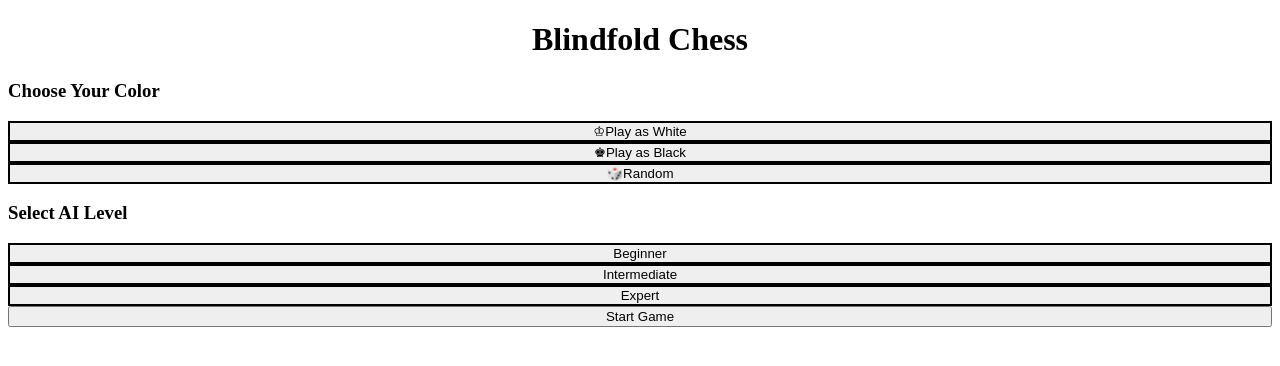
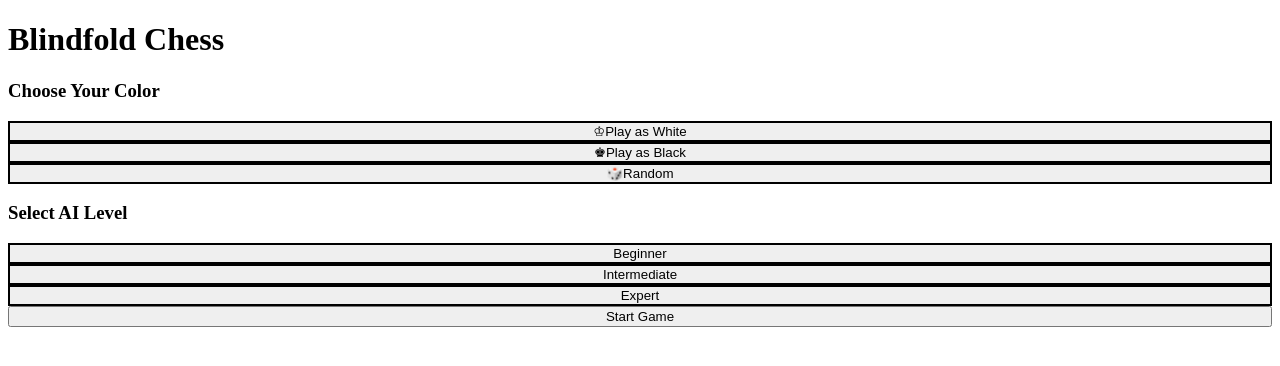
Before and after one commit to checkmate-works/blindfold-chess-deprecated, a React (Vite) app: page /game/setup in a window 1280 px wide. Shown: the top 366 px of the page. Built offline with nearby package versions, Linux system fonts and the light colour scheme.

Commit message:
Fix game components

```diff
--- a/src/features/game/components/MoveInput.tsx
+++ b/src/features/game/components/move-input.tsx
@@ -4,11 +4,17 @@ const PIECES = ["K", "Q", "R", "B", "N"];
 const FILES = ["a", "b", "c", "d", "e", "f", "g", "h"];
 const RANKS = ["1", "2", "3", "4", "5", "6", "7", "8"];
 
-interface ButtonRowProps {
+type ButtonRowProps = {
   symbols: string[];
   onSymbolClick: (symbol: string) => void;
   disabled?: boolean;
-}
+};
+
+type MoveInputProps = {
+  isPlayerTurn: boolean;
+  lastMove?: string;
+  onMove?: (move: string) => void;
+};
 
 const ButtonRow = ({ symbols, onSymbolClick, disabled }: ButtonRowProps) => (
   <div className="flex">
@@ -31,13 +37,11 @@ const ButtonRow = ({ symbols, onSymbolClick, disabled }: ButtonRowProps) => (
   </div>
 );
 
-interface MoveInputProps {
-  isPlayerTurn: boolean;
-  lastMove?: string;
-  onMove?: (move: string) => void;
-}
-
-const MoveInput = ({ isPlayerTurn, lastMove, onMove }: MoveInputProps) => {
+export const MoveInput = ({
+  isPlayerTurn,
+  lastMove,
+  onMove,
+}: MoveInputProps) => {
   const [currentMove, setCurrentMove] = useState<string>("");
 
   const handleSymbolClick = (symbol: string) => {
@@ -89,5 +93,3 @@ const MoveInput = ({ isPlayerTurn, lastMove, onMove }: MoveInputProps) => {
     </div>
   );
 };
-
-export default MoveInput;
--- /dev/null
+++ b/src/features/game/index.tsx
@@ -0,0 +1,2 @@
+export { GameSetting } from "./components/game-setting";
+export { GamePlay } from "./components/game-play";
--- a/src/routes/app/game/play.tsx
+++ b/src/routes/app/game/play.tsx
@@ -1,6 +1,7 @@
 import { useLocation, Navigate } from "react-router-dom";
 import { GameSettings } from "@/types";
-import GamePlayScreen from "@/features/game/components/GamePlay";
+import { GamePlay as GamePlayContainer } from "@/features/game";
+import { ContentLayout } from "@/components/layouts";
 
 export const GamePlay = () => {
   const location = useLocation();
@@ -11,9 +12,8 @@ export const GamePlay = () => {
   }
 
   return (
-    <div className="min-h-screen bg-gray-50 p-4">
-      <h1 className="text-2xl font-bold text-center mb-8">Blindfold Chess</h1>
-      <GamePlayScreen settings={settings} />
-    </div>
+    <ContentLayout title="Blindfold Chess">
+      <GamePlayContainer settings={settings} />
+    </ContentLayout>
   );
 };
--- a/src/routes/app/game/setup.tsx
+++ b/src/routes/app/game/setup.tsx
@@ -1,6 +1,7 @@
 import { useNavigate } from "react-router-dom";
 import { GameSettings } from "@/types";
-import GameSettingScreen from "@/features/game/components/GameSettingScreen";
+import { GameSetting } from "@/features/game";
+import { ContentLayout } from "@/components/layouts";
 
 export const GameSetup = () => {
   const navigate = useNavigate();
@@ -10,9 +11,8 @@ export const GameSetup = () => {
   };
 
   return (
-    <div className="min-h-screen bg-gray-50 p-4">
-      <h1 className="text-2xl font-bold text-center mb-8">Blindfold Chess</h1>
-      <GameSettingScreen onStartGame={handleStartGame} />
-    </div>
+    <ContentLayout title="Blindfold Chess">
+      <GameSetting onStartGame={handleStartGame} />
+    </ContentLayout>
   );
 };
--- a/src/types/index.ts
+++ b/src/types/index.ts
@@ -1,4 +1,4 @@
-export type PlayerColor = "white" | "black";
+export type PlayerColor = "white" | "black" | "random";
 
 export type GameSettings = {
   color: PlayerColor;
```
Also changed, not shown: src/features/game/components/color-selector.tsx (renamed from src/features/game/components/ColorSelector.tsx, +3 -5 lines), src/features/game/components/game-play.tsx (renamed from src/features/game/components/GamePlay.tsx, +4 -6 lines), src/features/game/components/game-setting.tsx (renamed from src/features/game/components/GameSettingScreen.tsx, +5 -7 lines), src/features/game/components/skill-level-selector.tsx (renamed from src/features/game/components/SkillLevelSelector.tsx, +3 -5 lines).
